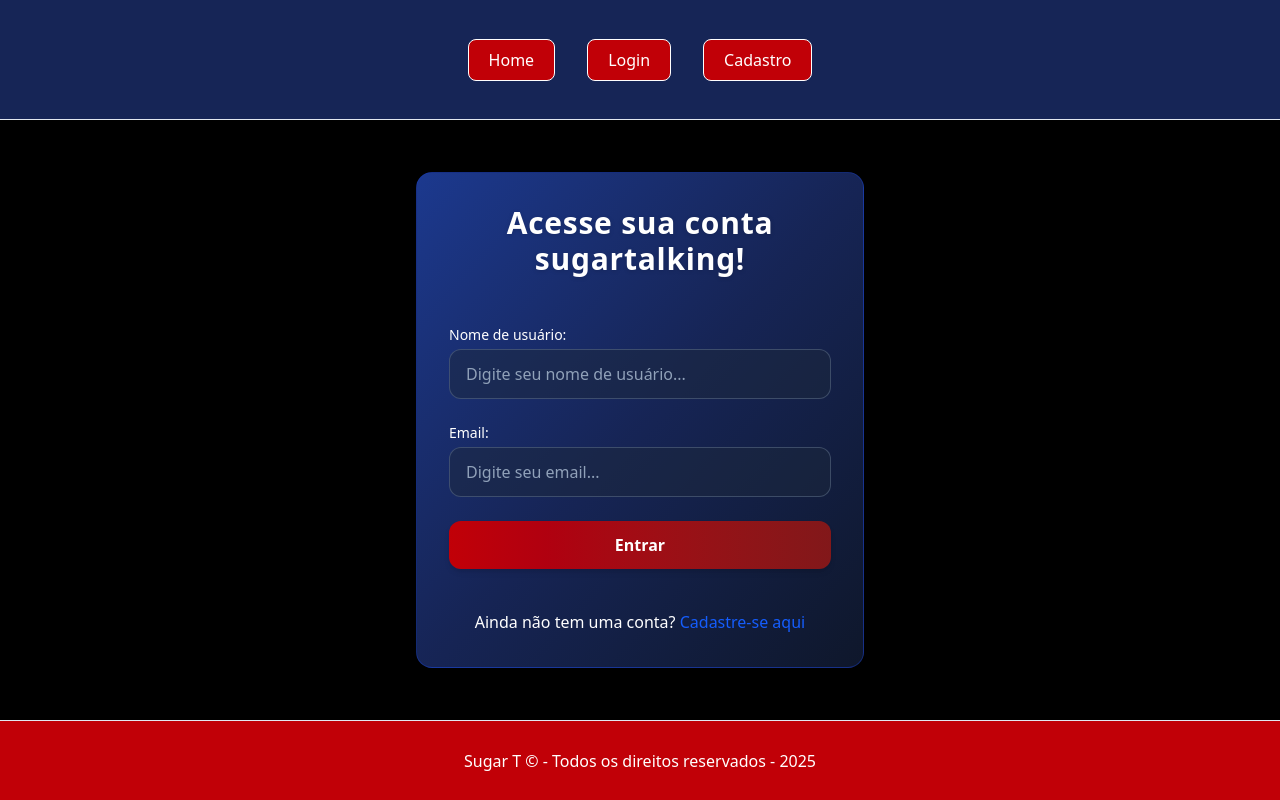
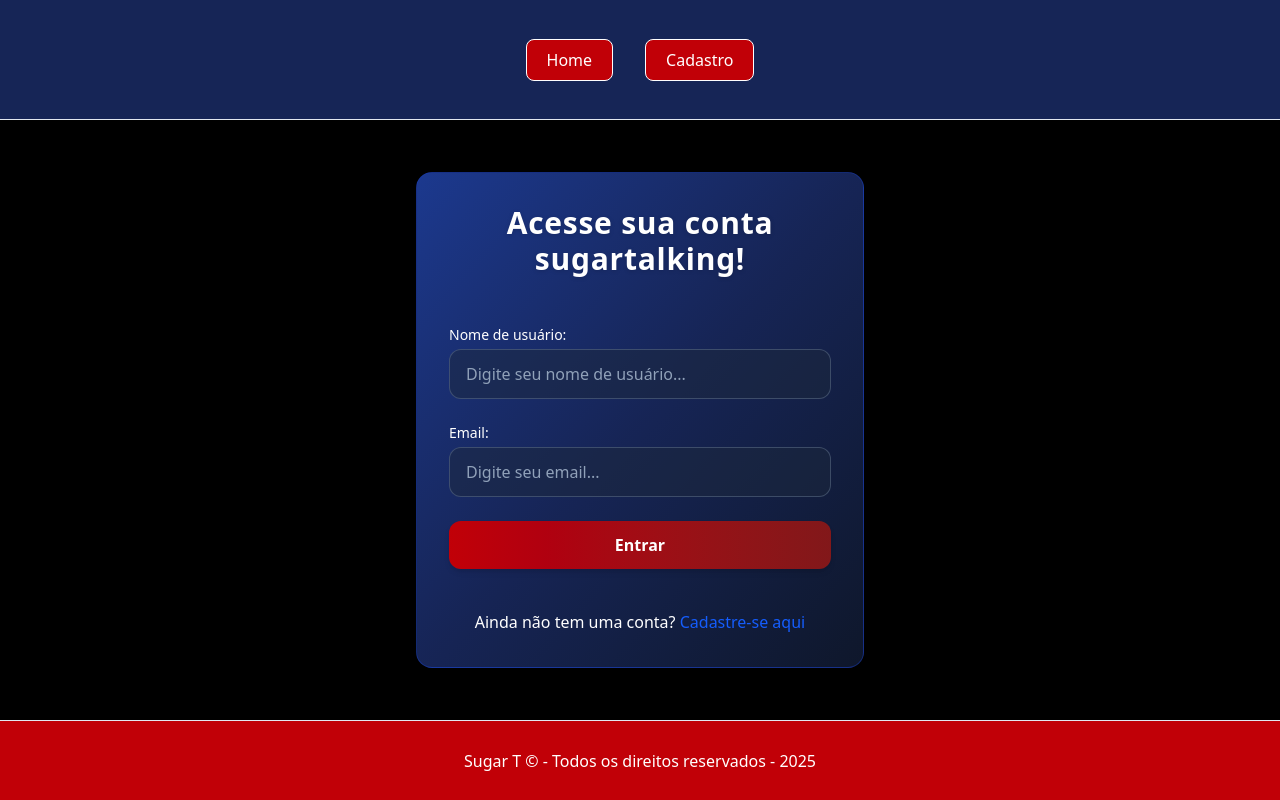
Before and after one commit to AmandhaYumi/ProvaFrontEnd, a React (Vite) app in the folder access-control-cp/: page / in a window 1280 px wide. Built offline with nearby package versions, Linux system fonts and the light colour scheme.

Commit message:
Corrigindo route

```diff
--- a/access-control-cp/src/components/Menu/Menu.tsx
+++ b/access-control-cp/src/components/Menu/Menu.tsx
@@ -4,7 +4,6 @@ export default function Menu() {
   return (
     <nav className="space-x-4">
       <Link to="/">Home</Link>
-      <Link to="/login">Login</Link>
       <Link to="/cadastro">Cadastro</Link>
     </nav>
   );
--- a/access-control-cp/src/main.tsx
+++ b/access-control-cp/src/main.tsx
@@ -3,9 +3,9 @@ import { createRoot } from "react-dom/client";
 import App from "./App";
 import { createBrowserRouter, RouterProvider } from "react-router-dom";
 import Error from "./routes/Error";
-import Home from "./routes/Home";
-import Login from "./routes/LogUsuario";
+import Login from "./routes/Home";
 import Cadastro from "./routes/CadUsuario";
+import Logado from "./routes/Home";
 import "./global.css";
 
 const router = createBrowserRouter([
@@ -14,7 +14,8 @@ const router = createBrowserRouter([
     element: <App />,
     errorElement: <Error />,
     children: [
-      { index: true, element: <Home /> },
+      { index: true, element: <Login /> },
+      { path: "logado", element: <Logado /> },
       { path: "login", element: <Login /> },
       { path: "cadastro", element: <Cadastro /> }
     ]
```
